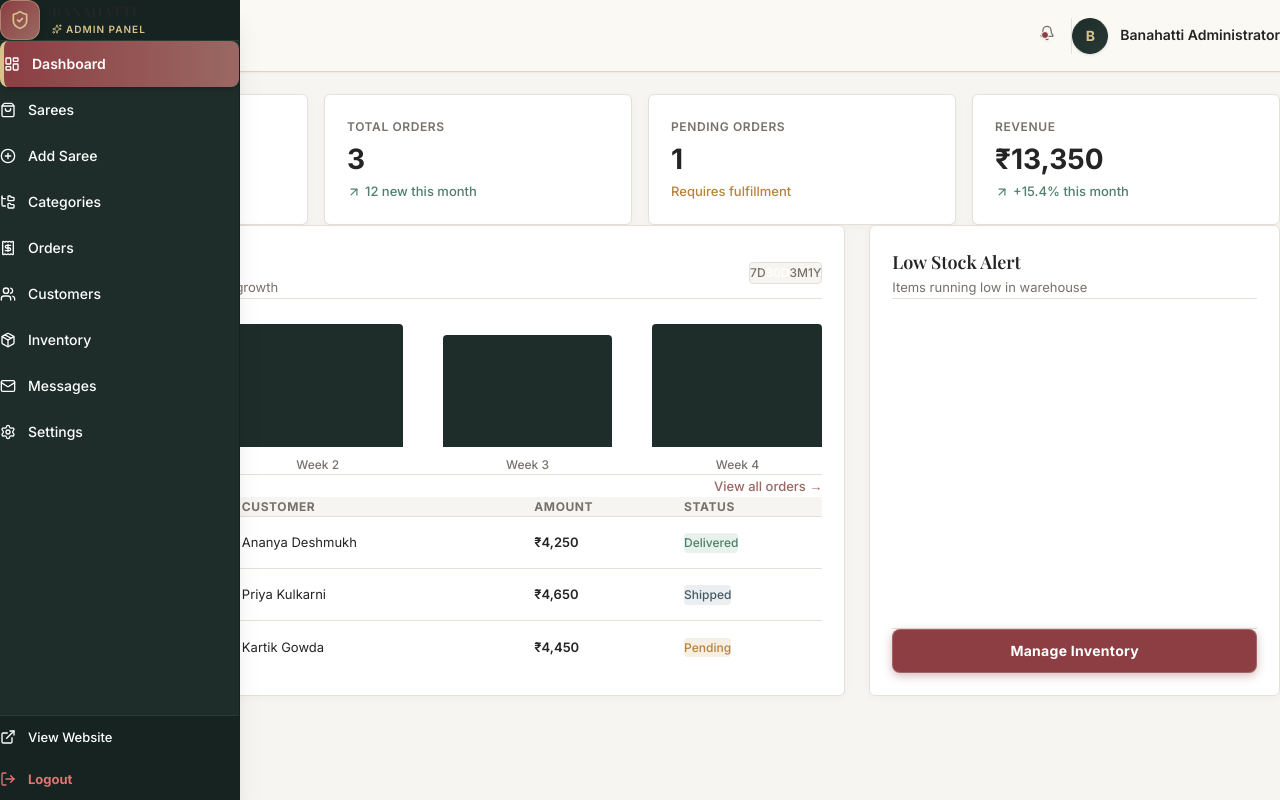
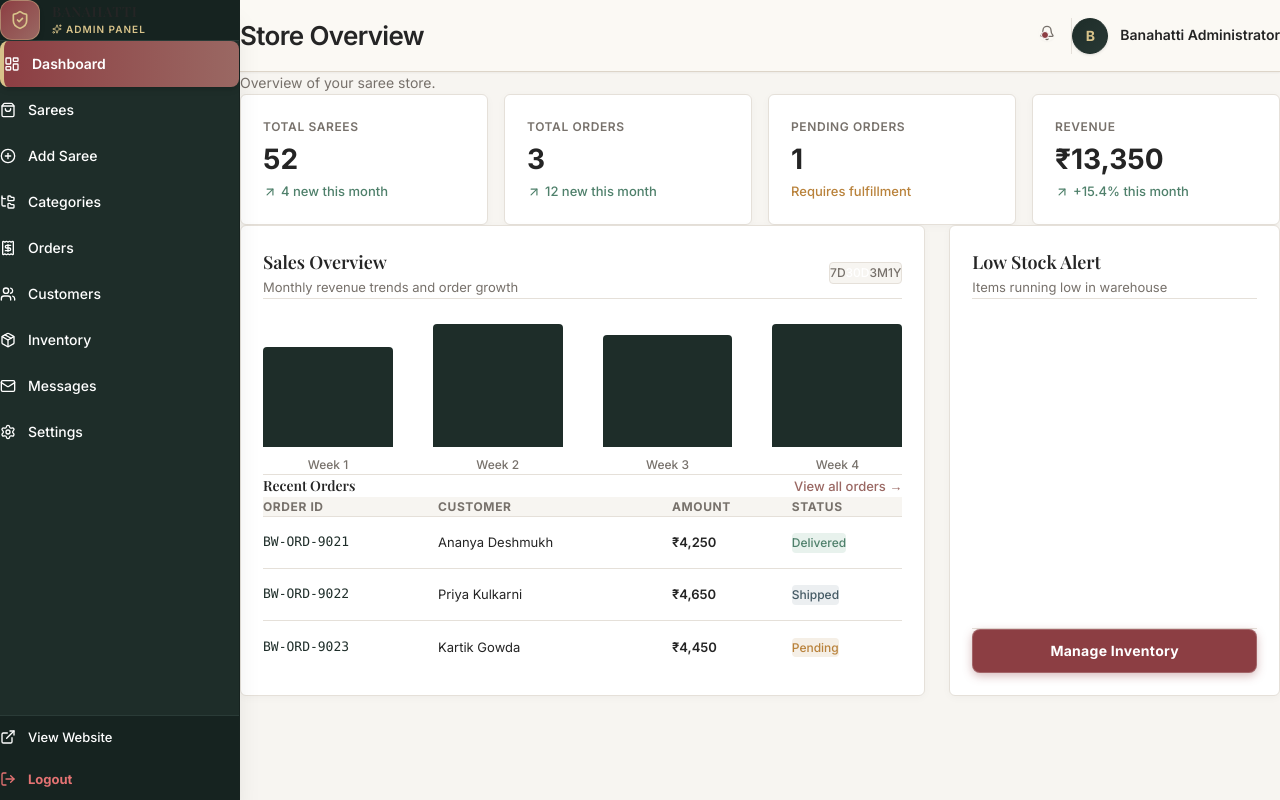
Before and after one commit to KartikKamatagi/Banahatti-Weaves, a React (Vite) app in the folder BanahattiWeaves/: page /admin/login in a window 1280 px wide. Both pictures are taken after a click on the button "LOGIN TO DASHBOARD". Built offline with nearby package versions, Linux system fonts and the light colour scheme; a web font is replaced by a local one.

Commit message:
CSS updated

```diff
--- a/BanahattiWeaves/src/admin/AdminLayout.css
+++ b/BanahattiWeaves/src/admin/AdminLayout.css
@@ -19,7 +19,7 @@
   z-index: 30;
 }
 
-/* Sidebar Navigation */
+/* Sidebar Navigation & Layout Alignment */
 .-translate-x-full {
   transform: translateX(-100%);
 }
@@ -32,7 +32,21 @@
   }
 }
 
+.admin-main-wrapper {
+  display: flex;
+  flex-direction: column;
+  min-height: 100vh;
+  width: 100%;
+}
+
+@media (min-width: 768px) {
+  .admin-main-wrapper {
+    padding-left: 240px !important;
+  }
+}
+
 .admin-sidebar {
+
 
   position: fixed;
   top: 0;
--- a/BanahattiWeaves/src/admin/AdminLayout.jsx
+++ b/BanahattiWeaves/src/admin/AdminLayout.jsx
@@ -150,7 +150,8 @@ export default function AdminLayout() {
       </aside>
 
       {/* MAIN LAYOUT WRAPPER (Padded left 240px on desktop) */}
-      <div className="md:pl-[240px] flex flex-col min-h-screen w-full">
+      <div className="admin-main-wrapper">
+
 
         {/* TOP HEADER (Height: 72px, z-20) */}
         <header className="sticky top-0 z-20 bg-white border-b border-[#E5E0D9] h-[72px] px-6 md:px-10 flex items-center justify-between w-full shadow-xs">
```
